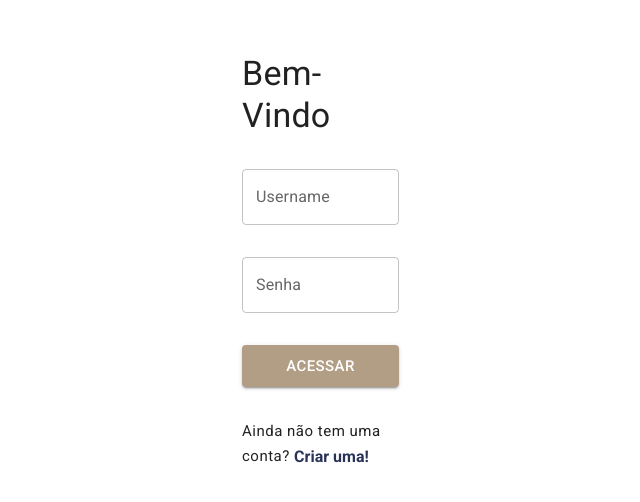
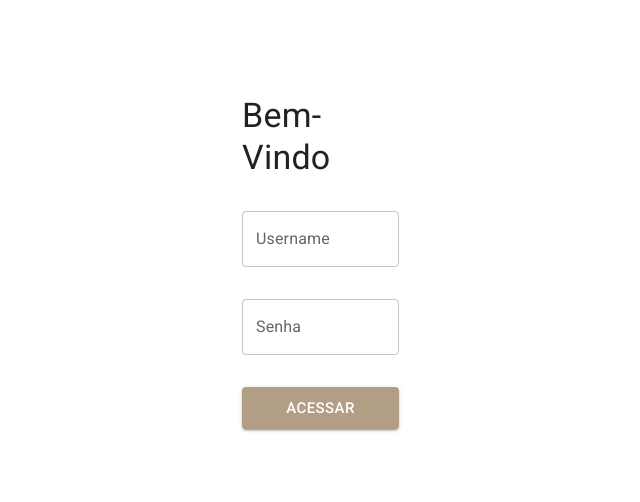
Before and after one commit to gabrielcampoos/auto-nfe, a React (Vite) app: page / in a window 1280 px wide. Shown: the part 138-640 px from the top of the page, without its empty margins (466-1106 px from the left). Built offline with nearby package versions, Linux system fonts and the light colour scheme; no server answers.

Commit message:
Removed signup

```diff
--- a/src/pages/Login/components/FormLogin/index.tsx
+++ b/src/pages/Login/components/FormLogin/index.tsx
@@ -1,5 +1,5 @@
 import { Box, Button, Grid, Link, TextField, Typography } from '@mui/material';
-import { ModalSignup } from '../ModalSignup';
+// import { ModalSignup } from '../ModalSignup';
 import { useEffect, useState } from 'react';
 import { useAppDispatch, useAppSelector } from '../../../../store/hooks';
 import { useNavigate } from 'react-router-dom';
@@ -11,7 +11,7 @@ import { showNotification } from '../../../../store/modules/Notification/notific
 import { loginUser } from '../../../../store/modules/User/userSlice';
 
 export const FormLogin = () => {
-	const [isOpen, setIsOpen] = useState(false);
+	// const [isOpen, setIsOpen] = useState(false);
 	const [username, setUsername] = useState('');
 	const [password, setPassword] = useState('');
 
@@ -101,7 +101,7 @@ export const FormLogin = () => {
 				>
 					Acessar
 				</Button>
-				<Typography
+				{/* <Typography
 					variant="caption"
 					sx={{
 						fontSize: '15px',
@@ -121,9 +121,9 @@ export const FormLogin = () => {
 					>
 						Criar uma!
 					</Link>
-				</Typography>
+				</Typography> */}
 			</Box>
-			<ModalSignup open={isOpen} changeOpen={setIsOpen} />
+			{/* <ModalSignup open={isOpen} changeOpen={setIsOpen} /> */}
 		</Grid>
 	);
 };
```
